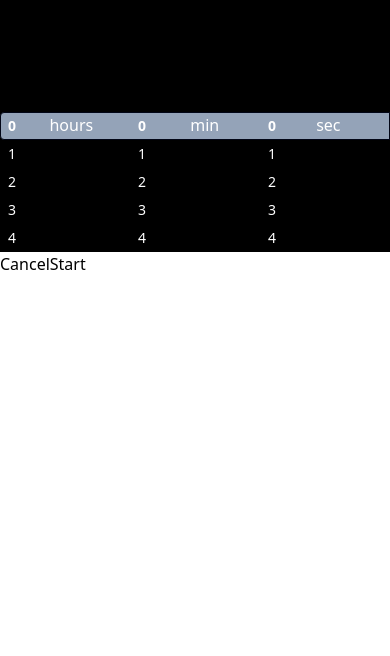
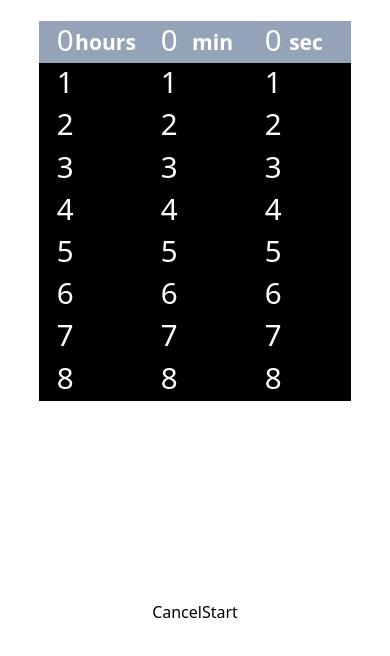
Before and after one commit to gptlv/timer-app, a React (Vite) app: page / in a window 390 px wide. Shown: the top 656 px of the page. Built offline with nearby package versions, Linux system fonts and the light colour scheme.

Commit message:
Add responsiveness

```diff
--- a/src/App.tsx
+++ b/src/App.tsx
@@ -31,7 +31,7 @@ const App = ({}: Props) => {
     hours: 0,
     minutes: 0,
     seconds: 0,
-  });
+  }); //?
 
   const [isInputDisabled, setIsInputDisabled] = useState<boolean>(false);
   const [isStartButtonVisible, setIsStartButtonVisible] =
@@ -41,6 +41,7 @@ const App = ({}: Props) => {
   const [isPauseButtonPressed, setIsPauseButtonPressed] =
     useState<boolean>(false);
   const [isTimerRunning, setIsTimerRunning] = useState<boolean>(false);
+  const [optionItemHeight, setOptionItemHeight] = useState<number>(0);
   const elapsedTimeRef = useRef<number>(0);
 
   const handleScroll = (
@@ -52,6 +53,7 @@ const App = ({}: Props) => {
     const containerHeight = container.offsetHeight;
     const items = container.querySelectorAll("li");
     const itemHeight = items[0].offsetHeight;
+    setOptionItemHeight(itemHeight);
     const scrollPosition = container.scrollTop - 4 * itemHeight; //4 elements gap before and after options
     setScrollPositions((prevState) => {
       return {
@@ -68,7 +70,7 @@ const App = ({}: Props) => {
         [type]: centerIndex,
       };
     });
-    const centerItem = parseInt(items[centerIndex].textContent || "0"); //?
+    const centerItem = Number(items[centerIndex].textContent ?? 0);
     setInputTime((prevState) => {
       return {
         ...prevState,
@@ -77,12 +79,9 @@ const App = ({}: Props) => {
           prevState.hours * 3600 + prevState.minutes * 60 + prevState.seconds,
       };
     });
-    console.log(inputTime);
-    console.log(inputIndexes);
-    console.log(scrollPositions);
   };
 
-  const handleStartButtonClick = () => {
+  const handleStartButtonClick = useCallback(() => {
     const { hours, minutes, seconds } = inputTime;
     const totalSeconds = hours * 3600 + minutes * 60 + seconds;
     const newTimer = { hours, minutes, seconds, totalSeconds };
@@ -94,9 +93,9 @@ const App = ({}: Props) => {
     elapsedTimeRef.current = 0;
 
     setTimer(newTimer);
-  };
+  }, [inputTime]);
 
-  const handleCancelButtonClick = () => {
+  const handleCancelButtonClick = useCallback(() => {
     setIsCancelButtonDisabled(true);
     setIsInputDisabled(false);
     setIsStartButtonVisible(false);
@@ -108,17 +107,17 @@ const App = ({}: Props) => {
       seconds: 0,
       totalSeconds: 0,
     });
-  };
+  }, []);
 
-  const resumeTimer = () => {
+  const resumeTimer = useCallback(() => {
     setIsTimerRunning(true);
-  };
+  }, []);
 
-  const pauseTimer = () => {
+  const pauseTimer = useCallback(() => {
     setIsTimerRunning(false);
-  };
+  }, []);
 
-  const handlePauseButtonClick = () => {
+  const handlePauseButtonClick = useCallback(() => {
     if (isPauseButtonPressed) {
       setIsPauseButtonPressed(false);
       resumeTimer();
@@ -126,12 +125,12 @@ const App = ({}: Props) => {
       setIsPauseButtonPressed(true);
       pauseTimer();
     }
-  };
+  }, [isPauseButtonPressed, pauseTimer, resumeTimer]);
 
-  const handleTimerFinish = () => {
+  const handleTimerFinish = useCallback(() => {
     setIsTimerRunning(false);
     handleCancelButtonClick();
-  };
+  }, [handleCancelButtonClick]);
 
   const decrementTimerValues = useCallback(() => {
     setTimer((currentTimerValue) => {
@@ -163,7 +162,7 @@ const App = ({}: Props) => {
           console.log(prevState);
           return { ...prevState };
         });
-      }, 100);
+      }, 1000);
 
       return () => clearInterval(id);
     }
@@ -190,15 +189,22 @@ const App = ({}: Props) => {
   }, [isTimerRunning]);
 
   return (
-    <div>
+    <div className="h-screen w-full flex flex-col items-center justify-center">
+      <div className="w-4/5 text-[3.5vh] leading-[3.5vh]">
         {!isInputDisabled ? (
-        <Input handleScroll={handleScroll} inputIndexes={inputIndexes} />
+          <Input
+            handleScroll={handleScroll}
+            inputIndexes={inputIndexes}
+            optionItemHeight={optionItemHeight}
+          />
         ) : (
           ""
         )}
 
         {isInputDisabled ? <Timer timer={timer} /> : ""}
+      </div>
 
+      <div className="h-1/2 w-4/5 flex-col items-center justify-between">
         <Buttons
           isStartButtonVisible={isStartButtonVisible}
           isCancelButtonDisabled={isCancelButtonDisabled}
@@ -208,6 +214,7 @@ const App = ({}: Props) => {
           isPauseButtonPressed={isPauseButtonPressed}
         />
       </div>
+    </div>
   );
 };
 
--- a/src/components/Buttons.tsx
+++ b/src/components/Buttons.tsx
@@ -16,7 +16,7 @@ const Buttons = ({
   isPauseButtonPressed,
 }: Props) => {
   return (
-    <div>
+    <div className="w-full h-full flex justify-center items-center">
       <button
         {...(isCancelButtonDisabled ? { disabled: true } : {})}
         onClick={handleCancelButtonClick}
@@ -24,12 +24,7 @@ const Buttons = ({
         Cancel
       </button>
       {!isStartButtonVisible ? (
-        <button
-          // {...(isStartButtonDisabled ? { disabled: true, visible: false } : {})}
-          onClick={handleStartButtonClick}
-        >
-          Start
-        </button>
+        <button onClick={handleStartButtonClick}>Start</button>
       ) : null}
       {isStartButtonVisible ? (
         <button onClick={handlePauseButtonClick}>
--- a/src/components/Input.tsx
+++ b/src/components/Input.tsx
@@ -4,6 +4,7 @@ import ScrollPicker from "./ScrollPicker";
 type Props = {
   handleScroll: (e: React.UIEvent<HTMLUListElement>, type: InputType) => void;
   inputIndexes: InputIndexes;
+  optionItemHeight: number;
 };
 
 const hourOptions: Option[] = [...Array(24).keys()].map((i) => ({
@@ -16,16 +17,17 @@ const minuteSecondOptions: Option[] = [...Array(60).keys()].map((i) => ({
   value: i,
 }));
 
-const Input = ({ handleScroll, inputIndexes }: Props) => {
+const Input = ({ handleScroll, inputIndexes, optionItemHeight }: Props) => {
   return (
     <>
-      <div className="flex flex-row relative bg-black text-white backdrop-blur-lg ">
+      <div className="flex w-full flex-row relative bg-black text-white backdrop-blur-lg ">
         <div className="w-1/3 z-[15]">
           <ScrollPicker
             handleScroll={handleScroll}
             options={hourOptions}
             inputIndex={inputIndexes.hours}
             type="hours"
+            optionItemHeight={optionItemHeight}
           />
         </div>
         <div className="w-1/3 z-[15]">
@@ -44,10 +46,10 @@ const Input = ({ handleScroll, inputIndexes }: Props) => {
             type="seconds"
           />
         </div>
-        <div className="absolute top-[112px] flex border-slate-950 border w-full h-[28px] justify-around  z-[-1] rounded-l  text-white bg-slate-400  bg-[50%]">
-          <div>hours</div>
-          <div>min</div>
-          <div>sec</div>
+        <div className="absolute top-[0%] text-[2.5vh] font-bold leading-[5vh] flex border-slate-950  w-full h-[5vh] justify-around  z-[-1]  text-white bg-slate-400  bg-[50%]">
+          <div className="ml-2">hours</div>
+          <div className="">min</div>
+          <div className="">sec</div>
         </div>
       </div>
     </>
--- a/src/components/ScrollPicker.tsx
+++ b/src/components/ScrollPicker.tsx
@@ -5,14 +5,21 @@ type Props = {
   options: Option[];
   inputIndex: number;
   type: InputType;
+  optionItemHeight: number;
 };
 
-const ScrollPicker = ({ handleScroll, options, inputIndex, type }: Props) => {
+const ScrollPicker = ({
+  handleScroll,
+  options,
+  inputIndex,
+  type,
+  optionItemHeight,
+}: Props) => {
   const ulRef = useRef<HTMLUListElement>(null);
 
   const scrollTo = (itemIndex: number | null) => {
     if (itemIndex === null) return;
-    ulRef.current!.scrollTop = itemIndex * 28;
+    ulRef.current!.scrollTop = itemIndex * optionItemHeight; //! doesn't work until scroll
   };
 
   useEffect(() => {
@@ -21,23 +28,25 @@ const ScrollPicker = ({ handleScroll, options, inputIndex, type }: Props) => {
 
   return (
     <ul
-      className="bg-transparent max-h-[252px] no-scrollbar overflow-y-scroll scroll-smooth snap-y snap-proximity flex-col relative py-[112px]"
+      className="h-[45vh] no-scrollbar overflow-y-scroll scroll-smooth snap-y snap-proximity flex flex-col relative "
       onScroll={(e) => handleScroll(e, type)}
       ref={ulRef}
     >
       {options.map((option, index) => (
-        <li
-          className="snap-center h-[28px]"
-          key={`${option.key}-${option.value}`}
-        >
+        <li className="snap-center" key={`${option.key}-${option.value}`}>
           <button
-            className="text-left text-sm w-full px-2 py-1 cursor-pointer"
+            className="w-1/3  py-1 cursor-pointer h-[5vh] flex"
             onClick={() => {
               console.log(option.value);
               scrollTo(option.value);
             }}
           >
-            <span className={index === inputIndex ? "font-bold" : ""}>
+            <span
+              className={
+                (index === inputIndex ? "font-bold" : "") +
+                "inline-block text-right w-full"
+              }
+            >
               {option.value}
             </span>
           </button>
--- a/src/main.tsx
+++ b/src/main.tsx
@@ -1,13 +1,10 @@
 import React from "react";
 import ReactDOM from "react-dom/client";
 import App from "./App.tsx";
-import { BrowserRouter } from "react-router-dom";
 import "./index.css";
 
 ReactDOM.createRoot(document.getElementById("root")!).render(
-  <BrowserRouter>
-    <React.StrictMode>
-      <App />
-    </React.StrictMode>
-  </BrowserRouter>
+  <React.StrictMode>
+    <App />
+  </React.StrictMode>
 );
```
Lines whose indentation alone changed are shown as unchanged.
